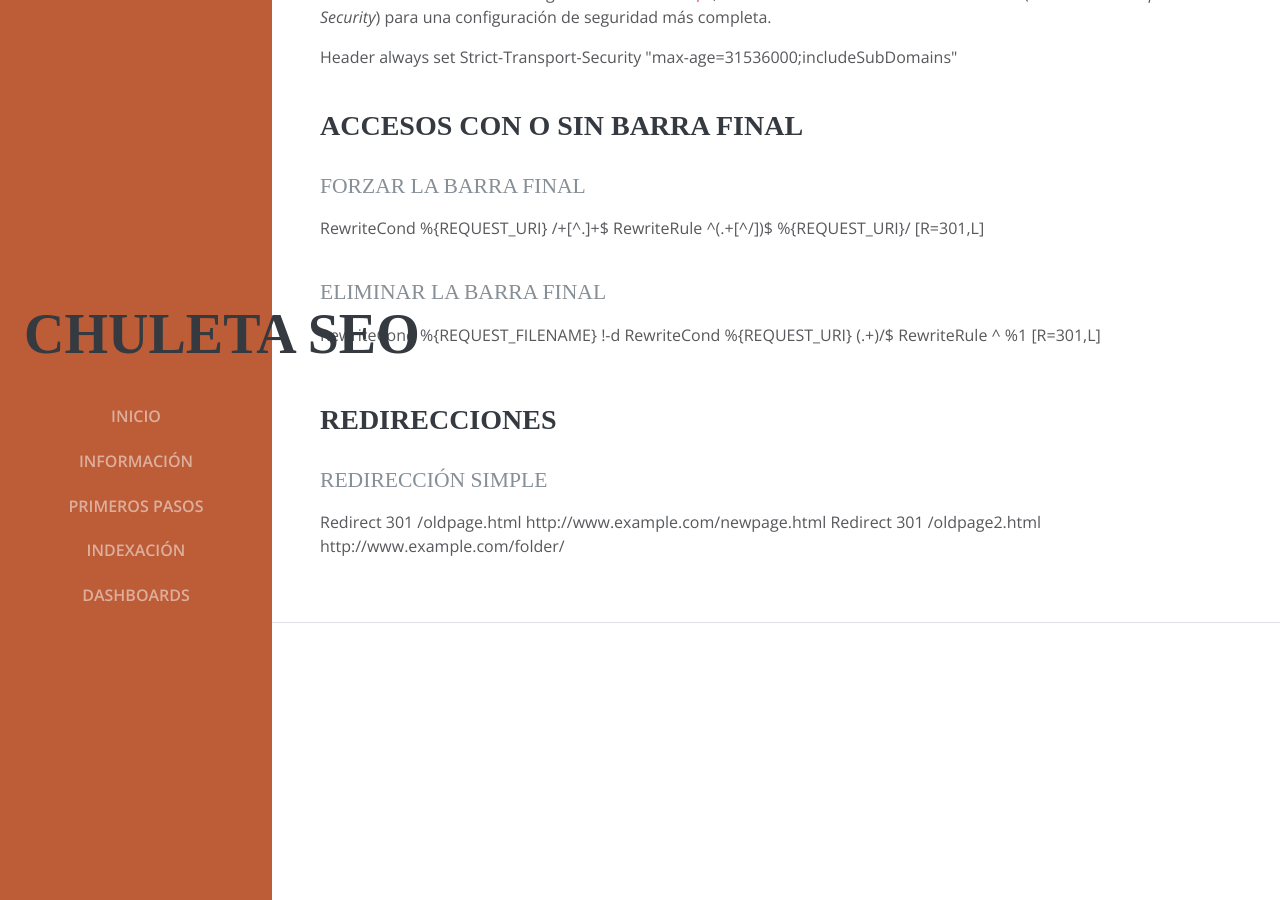
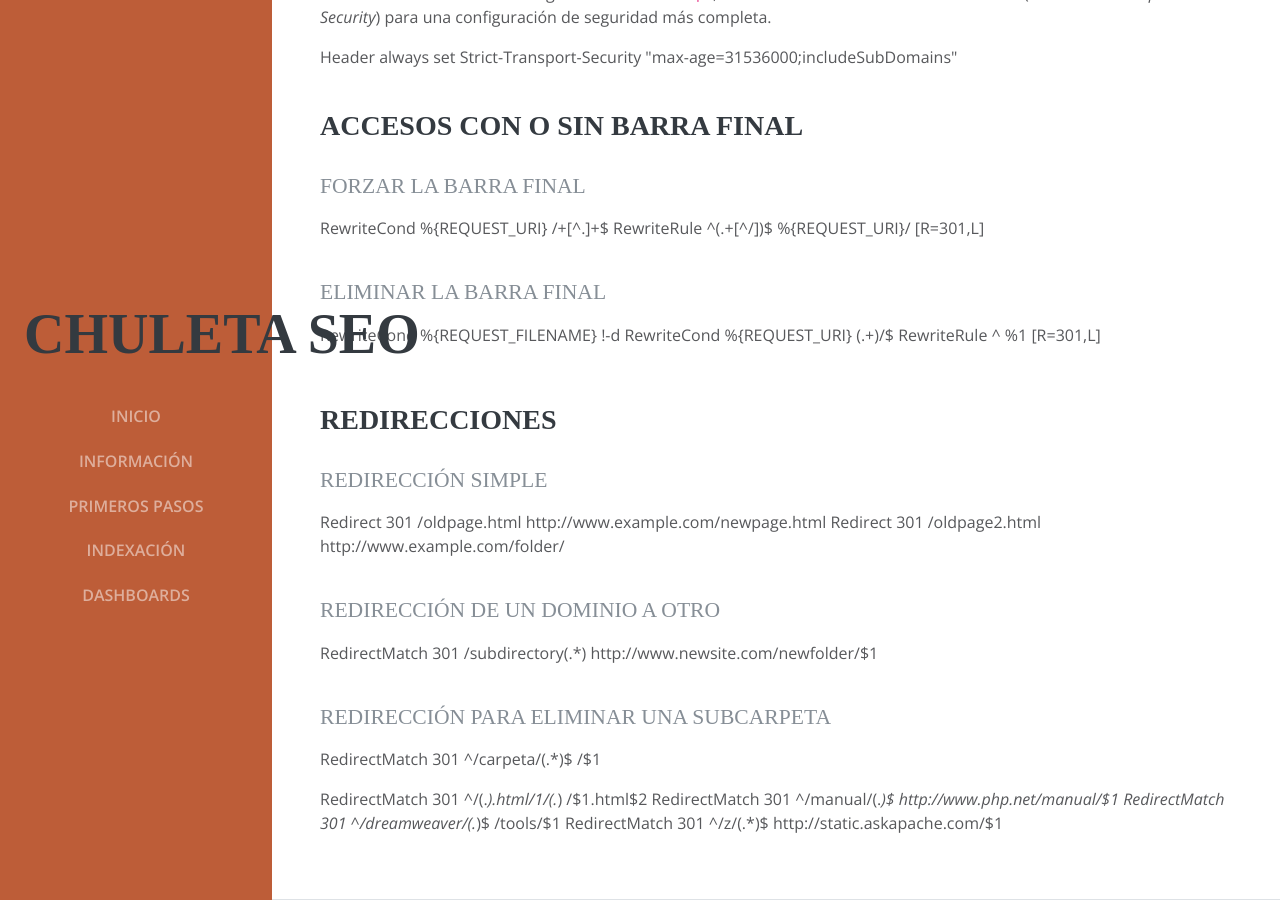
Before and after one commit to Emirodgar/w-chuleta-seo, a Jekyll site: the page built from 2 - Primeros pasos en SEO/configurar-servidor-apache-htaccess.md, in a window 1280 px wide and 900 px high, scrolled down 618 px. Built offline with Jekyll 4.4.1, drawn with Linux system fonts in a browser that asks for light colours; some web fonts are replaced; our own code applies the rules of GitHub Pages for plain Markdown files.

Commit message:
2 - Primeros pasos en SEO/configurar-servidor-apache-htaccess.md updated from https://stackedit.io/

```diff
--- a/2 - Primeros pasos en SEO/configurar-servidor-apache-htaccess.md
+++ b/2 - Primeros pasos en SEO/configurar-servidor-apache-htaccess.md
@@ -53,6 +53,20 @@
 
 Redirect 301 /oldpage.html http://www.example.com/newpage.html
 Redirect 301 /oldpage2.html http://www.example.com/folder/
+
+### Redirección de un dominio a otro
+
+RedirectMatch 301 /subdirectory(.*) http://www.newsite.com/newfolder/$1
+
+### Redirección para eliminar una subcarpeta
+
+RedirectMatch 301 ^/carpeta/(.*)$ /$1
+
+RedirectMatch 301 ^/(.*).html/1/(.*) /$1.html$2
+RedirectMatch 301 ^/manual/(.*)$ http://www.php.net/manual/$1
+RedirectMatch 301 ^/dreamweaver/(.*)$ /tools/$1
+RedirectMatch 301 ^/z/(.*)$ http://static.askapache.com/$1
 <!--stackedit_data:
-eyJoaXN0b3J5IjpbNDk2NTk0NjkyLC02OTUzODQzNzVdfQ==
+eyJoaXN0b3J5IjpbLTEyOTMxODQzMjIsNDk2NTk0NjkyLC02OT
+UzODQzNzVdfQ==
 -->
```
